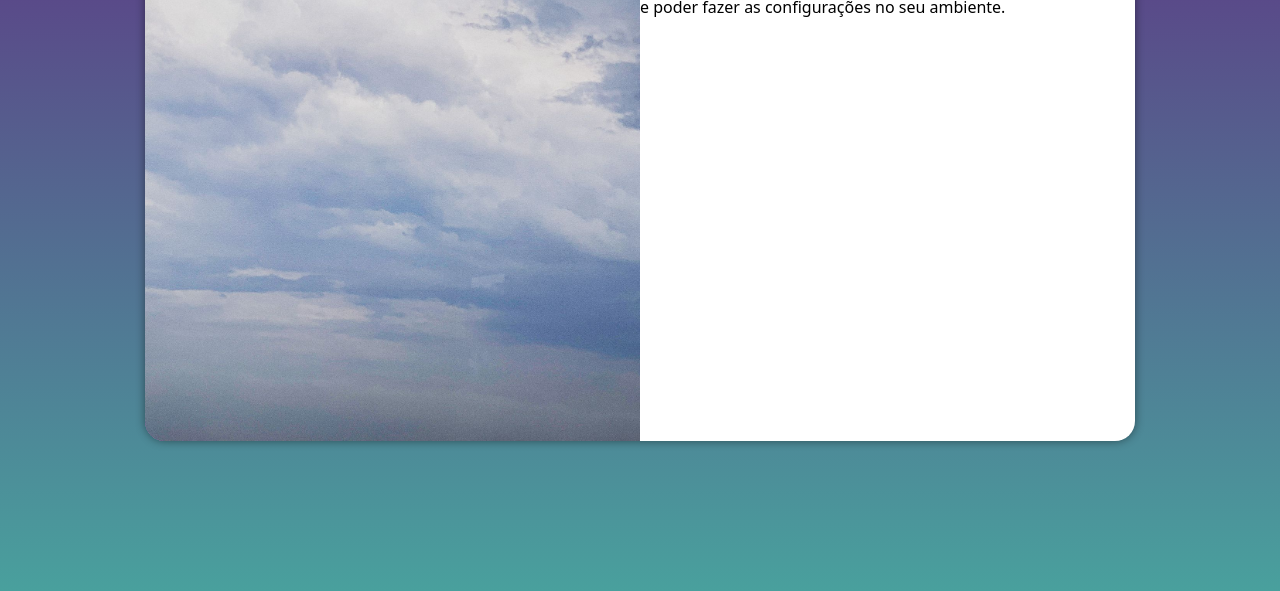
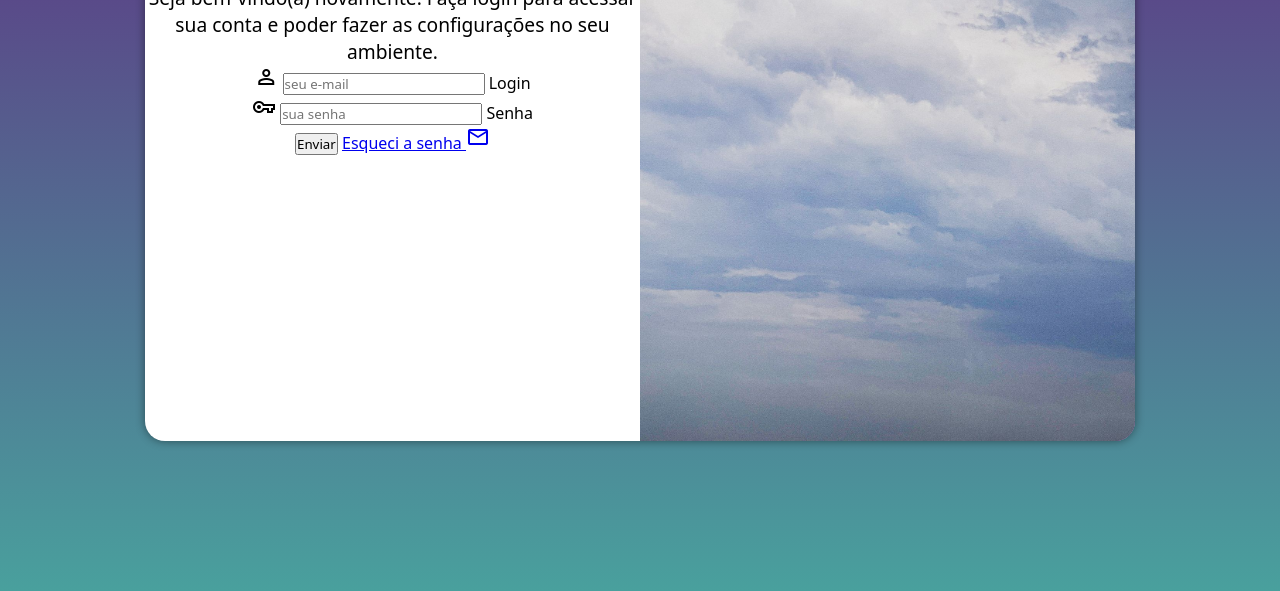
Before and after one commit to Gustavo30309/projeto-login, a plain HTML site: page index.html in a window 1280 px wide. Shown: the part 209-800 px from the top of the page. Drawn offline with nearby package versions, Linux system fonts and the light colour scheme.

Commit message:
adicionei o formulário

```diff
--- a/estilos/midia-query.css
+++ b/estilos/midia-query.css
@@ -33,13 +33,21 @@
     }
 
     section#login > div#imagem {
-        float: left;
+        float: right;
         width: 50%;
         height: 100%;
     }
 
     section#login > div#formulario {
-        float: right;
+        float: left;
         width: 50%;
     }
+
+    div#formulario > h1 {
+        font-size: 2em;
+    }
+
+    div#formulario > p {
+    font-size: 1.2em;
 }
+}
--- a/estilos/style.css
+++ b/estilos/style.css
@@ -54,3 +54,12 @@ select#login > div#formulario {
     display: block;
     padding: 10px;
 }
+
+div#formulario {
+    text-align: center;
+    margin-bottom: 10px;
+}
+
+div#formulario > p {
+    font-size: 0.8em;
+}
--- a/index.html
+++ b/index.html
@@ -6,18 +6,34 @@
     <title>Login</title>
     <link rel="stylesheet" href="estilos/style.css">
     <link rel="stylesheet" href="estilos/midia-query.css">
+    <link href="https://fonts.googleapis.com/css2?family=Material+Symbols+Outlined" rel="stylesheet" />
 </head>
 <body>
     <main>
         <section id="login">
             <div id="imagem">
-
+                <!-- Aqui vai a imagem nas CSS -->
             </div>
             <div id="formulario">
                 <h1>Login</h1>
                 <p>Seja bem-vindo(a) novamente. Faça login para acessar sua conta e poder fazer as configurações no seu ambiente.</p>
-                <form action="login.php" method="post">
+                <form action="login.php" method="post" autocomplete="on">
 
+                    <div class="campo">
+                        <span class="material-symbols-outlined">person</span>
+                        <input type="email" name="login" id="ilogin" placeholder="seu e-mail" autocomplete="email" required maxlength="30">
+                        <label for="ilogin">Login</label>
+                    </div>
+
+                    <div class="campo">
+                        <span class="material-symbols-outlined">vpn_key</span>
+                        <input type="password" name="senha" id="isenha" placeholder="sua senha" autocomplete="current-password" required minlength="8" maxlength="20">
+                        <label for="isenha">Senha</label>
+                    </div>
+                    <input type="submit" value="Enviar">
+                    <a href="esqueci.html">
+                        Esqueci a senha <i class="material-symbols-outlined">mail</i>
+                    </a>
                 </form>
             </div>
         </section>
```
